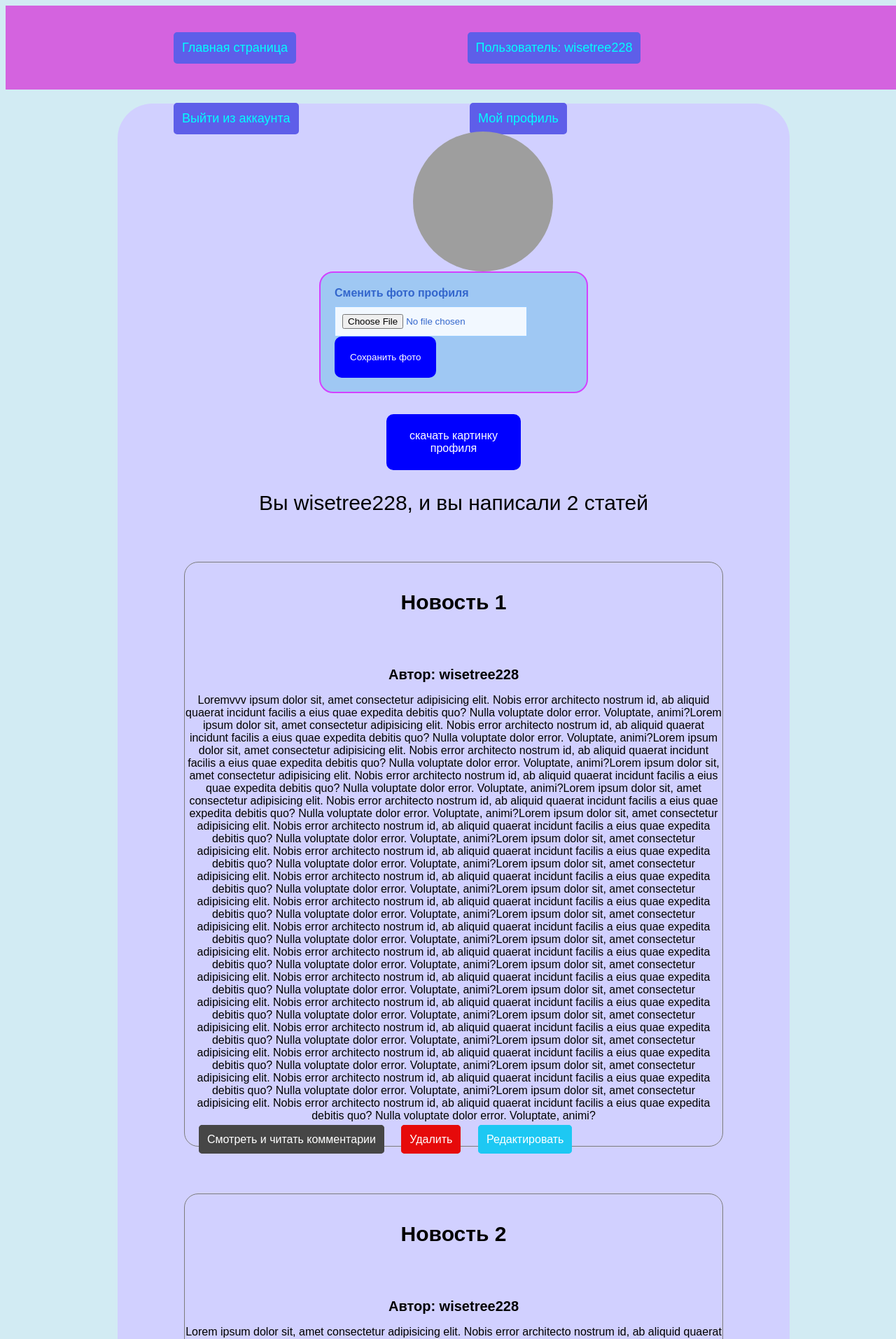
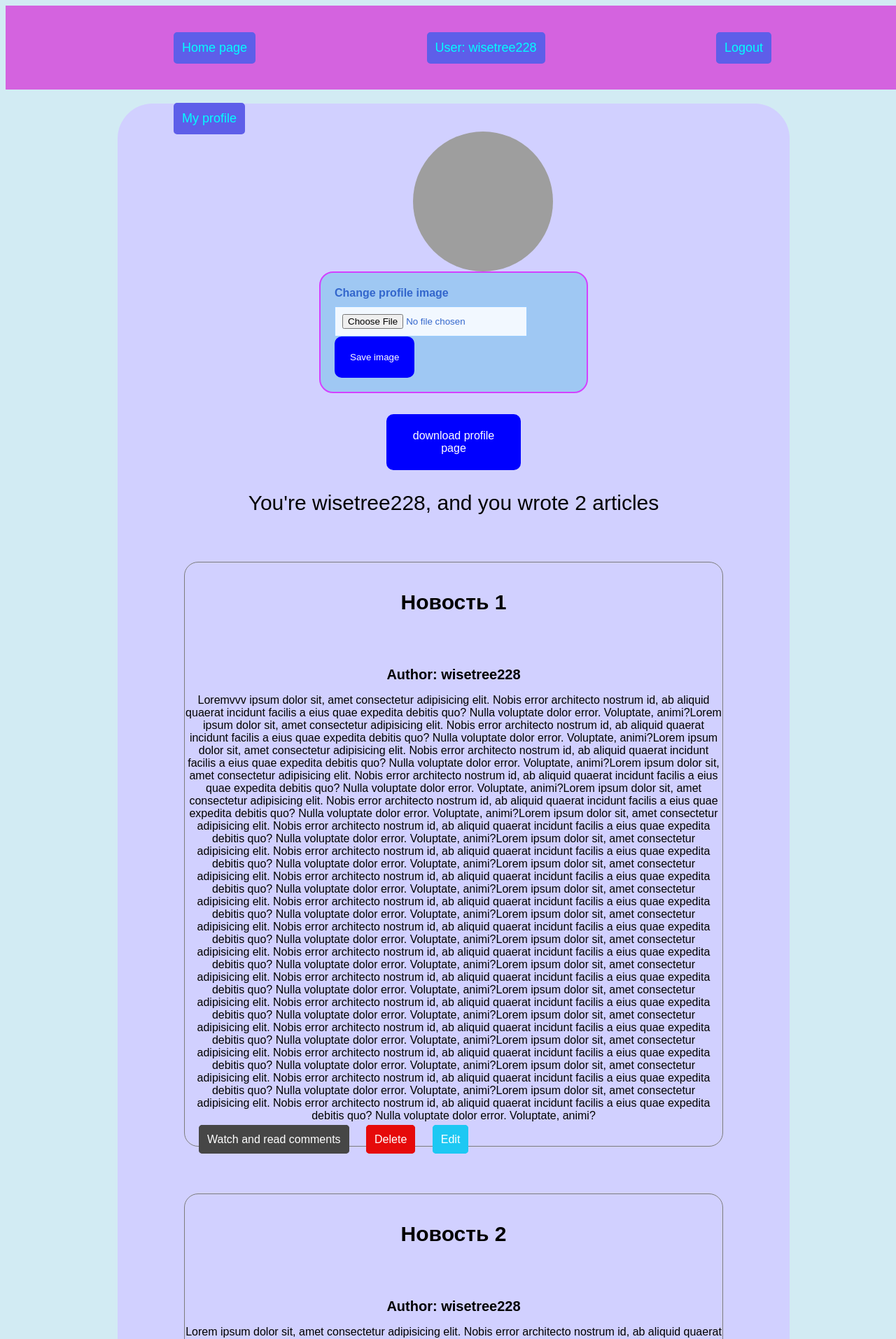
Before and after one commit to wisetree228/A-primitive-news-platform, a Flask app: page /profile in a window 1280 px wide. Shown: the top 1914 px of the page at 70% size. Run offline with Flask 3, Linux system fonts and the light colour scheme; a user stored in the database is signed in; data comes from the database, SQL or seed files in the repository; grey boxes are pictures that could not be loaded.

Commit message:
translated all to english!

```diff
--- a/main.py
+++ b/main.py
@@ -19,7 +19,7 @@ urls=[
 
 
 
-# вспомогательные функции для работы с базой данных в коде
+# functions for work with database
 def selectAllWithCondition(table, cond):
     db = connect('database.db')
     cur = db.cursor()
@@ -68,28 +68,28 @@ def check_id(table, cond):
 
 
 
- # обработчик страницы входа
+ # login page handler
 @app.route('/login',  methods=['POST', 'GET'])
 def login():
-     # вход в существующий аккаунт
+     # sign in
     if request.method=='POST':
-        if len(request.form['username'])>3 and len(request.form['password'])>5:  # проверка
+        if len(request.form['username'])>3 and len(request.form['password'])>5:  # check length
             username=request.form['username']
             passw=request.form['password']
 
-            if not check_id('user', f"username='{username}'"):  # нет такой записи
-                flash('Учётной записи с таким именем нет, проведите регистрацию')
+            if not check_id('user', f"username='{username}'"):  # does that account exist?
+                flash("That account doesn't exist!" )
             else:
                 user=selectOne('user', f"username='{username}'")
-                if user[1]==username and user[2]==passw:#успешная регистрация
+                if user[1]==username and user[2]==passw:  # ok log in your account
                     session['userLogged']=True
                     session['userName']=username
                     return redirect('/')
-                else:# неверный пароль
-                    flash('Неверный пароль, повторите попытку')
+                else:# incorrect assword
+                    flash('Incorrect password!')
 
         else:
-            flash('юзернейм должен быть длиннее 3 символов, а пароль - длиннее 5!')
+            flash('The username must be longer than 3 characters, and the password must be longer than 5!')
 
 
     return render_template('log.html')
@@ -97,18 +97,18 @@ def login():
 
 
 
- # обработчик страницы регистрации
+ # registration page handler
 
 @app.route("/register", methods=['POST', 'GET'])
 def register():
 
     if request.method=='POST':
-        if (len(request.form['username'])>3 and len(request.form['password'])>5) and not("'" in request.form['username'] or "'" in request.form['password']):  # проверка на длинну пароля, имени и запрещенного символа
+        if (len(request.form['username'])>3 and len(request.form['password'])>5) and not("'" in request.form['username'] or "'" in request.form['password']):  # checking for length and forbidden symbols
             username=request.form['username']
             passw=request.form['password']
 
-            if check_id('user', f"username='{username}'"):
-                flash('Аккаунт с таким именем уже существует! Попробуйте другое')
+            if check_id('user', f"username='{username}'"): #if that account exist
+                flash('That account already exists!')
             else:  # успешная регистрация
                 db = connect('database.db')
                 cur = db.cursor()
@@ -120,8 +120,8 @@ def register():
                 return redirect('/')
 
 
-        else:  # некорректные данные
-            flash('юзернейм должен быть длиннее 3 символов, а пароль - длиннее 5, также запрещено использовать одинарную кавычку в данных с целью защиты от sql иньекций')
+        else:  # incorrect data
+            flash("The username must be longer than 3 characters, and the password must be longer than 5, it is also prohibited to use ' to protect against sql injections")
 
     return render_template('register.html')
 
@@ -129,7 +129,7 @@ def register():
 
 
 
-@app.route("/")  # обработчик главной страницы
+@app.route("/")  # main page handler
 def index():
 
     articles=selectAll('article')
@@ -137,14 +137,14 @@ def index():
 
     return render_template('index.html', title="news", urls=urls, articles=articles, session=session)
 
-@app.route("/add", methods=['POST', 'GET'])  # обработчик страницы добавления статей
+@app.route("/add", methods=['POST', 'GET'])  # handler for adding articles page
 def add():
-    if not session['userLogged']:  # проверка входа в аккаунт
+    if not session['userLogged']:  # account login verification
         return redirect('/')
 
-    if request.method=='POST':  # добавление
+    if request.method=='POST':  # add
 
-        if len(request.form['header']) > 3 and len(request.form['text'])>10:
+        if len(request.form['header']) > 3 and len(request.form['text'])>10: #checking for correct data
 
 
             db = connect('database.db')
@@ -153,17 +153,17 @@ def add():
             db.commit()
             db.close()
 
-            flash(f"все ок, статья {request.form['header']} добавлена")
+            flash(f"Article '{request.form['header']}' is added!")
         else:
-            flash('ошибка, некорректные данные')
+            flash('Error, incorrect data')
 
 
     return render_template('add.html', session=session)
 
 
-@app.route("/view/<int:id>")  # обработчик динамического просмотра страницы
+@app.route("/view/<int:id>")  # dynamic page view handler
 def detailview(id):
-    if not check_id('article', f"id={id}"): # если нет такой статьи, перенос на страницу ошибки 404
+    if not check_id('article', f"id={id}"): # if there is no such article, transfer to the 404 error page
         return redirect('error')
 
 
@@ -175,28 +175,28 @@ def detailview(id):
 
     return render_template('detailview.html', article=article, session=session, comments=comments, leng=leng, auth=auth)
 
-@app.route("/delete/<int:id>")  # обработчик удаления
+@app.route("/delete/<int:id>")  # deleting handler
 def delete(id):
-    if not check_id('article', f"id={id}"): # если нет такой статьи, перенос на страницу ошибки 404
+    if not check_id('article', f"id={id}"): # if there is no such article, transfer to the 404 error page
         return redirect('error')
     auth = selectOne('article', f"id={id}")[3]
     if not session['userLogged']:
         return redirect('/')
-    elif session['userName']!=auth:  # нельзя удалять чужую статью
+    elif session['userName']!=auth:  # You can't delete someone else's article
         return redirect('/')
     else:
         drop('article', f"id={id}")
         drop('comment', f"new_id={id}")
         return redirect("/")
 
-@app.route("/update/<int:id>", methods=['POST', 'GET'])  # обработчик редактирования статей
+@app.route("/update/<int:id>", methods=['POST', 'GET'])  # article editing handler
 def update(id):
-    if not check_id('article', f"id={id}"):  # если нет такой статьи, перенос на страницу ошибки 404
+    if not check_id('article', f"id={id}"):  # if there is no such article, transfer to the 404 error page
         return redirect('error')
     auth=selectOne('article', f"id={id}")[3]
     if not session['userLogged']:
         return redirect('/')
-    elif session['userName']!=auth:   # нельзя редактировать чужую статью
+    elif session['userName']!=auth:   # You can't edit someone else's article
         return redirect('/')
     else:
 
@@ -210,7 +210,7 @@ def update(id):
         db.close()
         if request.method == 'POST':
 
-            if len(request.form['header']) > 3 and len(request.form['text']) > 10:
+            if len(request.form['header']) > 3 and len(request.form['text']) > 10:#checking for correct data
 
                 db = connect('database.db')
                 cur = db.cursor()
@@ -218,15 +218,15 @@ def update(id):
                 db.commit()
                 db.close()
 
-                flash(f"все ок, статья '{request.form['header']}' обновлена")
+                flash(f"Ok, article '{request.form['header']}' edited!")
             else:
-                flash('ошибка, некорректные данные')
+                flash('error, incorrect data')
 
     return render_template('update.html', article=article, session=session)
 
 
 
-@app.route('/logout')  # обработчик выхода из аккаунта
+@app.route('/logout')  # logout handler
 def logout():
     session['userLogged']=False
     session['userName']=''
@@ -235,12 +235,12 @@ def logout():
 
 
 
-@app.errorhandler(404)  # обработчик неверного URL
+@app.errorhandler(404)  # invalid URL handler
 def pagenotfound(error):
     return render_template('error.html')
 
 
-def check_user_image(username):  # вспомогательная функция для проверки наличия картинки профиля
+def check_user_image(username):  # helper function for checking the presence of a profile picture
     conn = connect('database.db')
     cursor = conn.cursor()
 
@@ -252,13 +252,12 @@ def check_user_image(username):  # вспомогательная функция
 
     if len(result)==0:
         return False
-    else:
-        return True
+    return True
 
 
 
 
-@app.route('/profile', methods=['POST', 'GET'])  # обработчик страницы профиля
+@app.route('/profile', methods=['POST', 'GET'])  # profile page handler
 def profile():
     if not session['userLogged']:
         return redirect(url_for('login'))
@@ -273,10 +272,10 @@ def profile():
 
 
         if image_file:
-            # Преобразование картинки профиля в BLOB
+            # Converting a profile picture to a BLOB
             image_data = image_file.read()
 
-            # Сохранить изображение в базе данных
+            # Save image to database
             cur.execute("UPDATE user SET image = ? WHERE username = ?", (image_data, session['userName']))
             db.commit()
 
@@ -291,13 +290,13 @@ def profile():
         image_data = cur.fetchone()[0]
         db.close()
 
-        # Декодирование и преобразование данных изображения в base64
+        # Decoding and converting image data to base64
         img_data_base64 = base64.b64encode(image_data).decode('utf-8')
         return render_template('profile.html', session=session, articles=articles, leng=leng, img=img_data_base64)
     else:
         return render_template('profile.html', session=session, articles=articles, leng=leng, img=None)
 
-@app.route('/addcomment/<int:id>', methods=['POST', 'GET']) # добавление комментария к статье
+@app.route('/addcomment/<int:id>', methods=['POST', 'GET']) # adding a comment to an article
 def add_comment(id):
     if not session['userLogged']:
         return redirect(url_for('login'))
@@ -306,14 +305,14 @@ def add_comment(id):
     if request.method=='POST':
         text=request.form['text']
         if len(text)<5 or len(text)>5000 or "'" in text:
-            flash('комментарий должен быть больше 5 и не больше 5000 символов! запрещено использовать одинарную кавычку в целях защиты от sql иньекций!')
+            flash("The comment must be more than 5 and no more than 5000 characters! It is forbidden to use ' in order to protect against sql injections!")
         else:
             db = connect('database.db')
             cur = db.cursor()
             cur.execute(f"INSERT INTO comment (new_id, author, text) VALUES (?, ?, ?);", (id, session['userName'], text))
             db.commit()
             db.close()
-            flash("комментарий добавлен!")
+            flash("comment is added!!")
 
 
 
@@ -323,14 +322,14 @@ def add_comment(id):
     return render_template('addcomment.html', session=session, id=id)
 
 
-@app.route('/deletecom/<int:id>') # удаление комментария
+@app.route('/deletecom/<int:id>') # deleting a comment
 def delcom(id):
-    if not check_id('comment', f"id={id}"):  # если нет такого комментария, перенос на страницу ошибки 404
+    if not check_id('comment', f"id={id}"):  # if there is no such comment, transfer to the 404 error page
         return redirect('error')
     auth = selectOne('comment', f"id={id}")[2]
     if not session['userLogged']:
         return redirect('/')
-    elif session['userName'] != auth:  # нельзя удалять чужой комментарий
+    elif session['userName'] != auth:  # You can't delete someone else's comment
         art_id=selectOne('comment', f"id={id}")[1]
         return redirect(url_for('detailview', id=art_id))
     else:
@@ -340,37 +339,37 @@ def delcom(id):
 
 
 
-@app.route('/updatecom/<int:id>', methods=['GET', 'POST']) # редактирования комментария
+@app.route('/updatecom/<int:id>', methods=['GET', 'POST']) # editing a comment
 def updcom(id):
     text = selectOne('comment', f"id={id}")[3]
-    if not check_id('comment', f"id={id}"):  # если нет такого комментария, перенос на страницу ошибки 404
+    if not check_id('comment', f"id={id}"):  # if there is no such comment, transfer to the 404 error page
         return redirect('error')
     auth = selectOne('comment', f"id={id}")[2]
     if not session['userLogged']:
         return redirect('/')
-    elif session['userName'] != auth:  # нельзя редактировать чужой комментарий
+    elif session['userName'] != auth:  # You can't edit someone else's comment
         art_id = selectOne('comment', f"id={id}")[1]
         return redirect(url_for('detailview', id=art_id))
 
     else:
         if request.method=='POST':
 
-            if len(text) < 5 or len(text) > 5000 or "'" in text:
-                flash('комментарий должен быть больше 5 и не больше 5000 символов! запрещено использовать одинарную кавычку в целях защиты от sql иньекций!')
+            if len(text) < 5 or len(text) > 5000 or "'" in text:#checking for correct data!
+                flash("The comment must be more than 5 and no more than 5000 characters! It is forbidden to use ' in order to protect against sql injections!")
             else:
                 db = connect('database.db')
                 cur = db.cursor()
                 cur.execute(f"UPDATE comment SET text='{request.form['text']}' WHERE id={id};")
                 db.commit()
                 db.close()
-                flash("комментарий обновлён!")
+                flash("the comment is edited!")
 
 
     art_id=selectOne('comment', f"id={id}")[1]
     return render_template('upcom.html', text=text, session=session, id=art_id)
 
 
-@app.route('/uploadimg/<username>') # скачивание фото профиля
+@app.route('/uploadimg/<username>') # download profile photo
 def uploadimg(username):
 
     image_data = selectOne('user', f"username='{username}'")[3]
@@ -380,16 +379,16 @@ def uploadimg(username):
         response.headers['Content-Disposition'] = 'attachment; filename=image.jpg'
         return response
     else:
-        flash('у данного пользователя нет картинки профиля')
+        flash('This user does not have a profile picture')
         return redirect(url_for('otherprof', username=username))
 
 
 
-@app.route('/otherprof/<username>')
+@app.route('/otherprof/<username>') # someone else's profile page
 def otherprof(username):
     if session['userName']==username:
         return redirect(url_for('profile'))
-    if not check_id('user', f"username='{username}'"):
+    if not check_id('user', f"username='{username}'"): #if that user doesn't exist
         return redirect('error')
     articles = selectAllWithCondition('article', f"author='{username}'")
     leng = len(articles)
@@ -402,7 +401,7 @@ def otherprof(username):
         image_data = cur.fetchone()[0]
         db.close()
 
-        # Декодирование и преобразование данных изображения в base64
+
         img_data_base64 = base64.b64encode(image_data).decode('utf-8')
         return render_template('oprofile.html', session=session, articles=articles, leng=leng, img=img_data_base64, username=username)
     else:
--- a/templates/log.html
+++ b/templates/log.html
@@ -91,7 +91,7 @@
 </head>
 <body>
   <div class="container">
-    <h1>Вход в аккаунт</h1>
+    <h1>Log in</h1>
     <form action="" method="POST">
 
       <div class="form-group">
@@ -104,8 +104,8 @@
         <input type="text" id="password" name="password" class="form-control">
       </div>
 
-      <button type="submit" class="submit-btn">Войти</button>
-      <a href="{{url_for('register')}}" class="reg">Регистрация</a>
+      <button type="submit" class="submit-btn">Log in</button>
+      <a href="{{url_for('register')}}" class="reg">Register</a>
 
     </form>
     {% for i in get_flashed_messages() %}
--- a/templates/profile.html
+++ b/templates/profile.html
@@ -1,19 +1,19 @@
 {% extends 'layout.html' %}
 
 {% block title %}
-Ваш профиль
+Your profile
 {% endblock %}
 
 {% block content %}
 
 <div class="menu">
     {% if not session.userLogged %}
-    <a class="log" href="{{url_for('login')}}">Войти или зарегистрироваться</a>
+    <a class="log" href="{{url_for('login')}}">Login or register</a>
     {% else %}
-    <a href="{{url_for('index')}}" class="username logout">Главная страница</a>
-    <p class="username">Пользователь: {{session.userName}}</p>
-    <a href="{{url_for('logout')}}" class="username logout">Выйти из аккаунта</a>
-    <a href="{{url_for('profile')}}" class="username logout">Мой профиль</a>
+    <a href="{{url_for('index')}}" class="username logout">Home page</a>
+    <p class="username">User: {{session.userName}}</p>
+    <a href="{{url_for('logout')}}" class="username logout">Logout</a>
+    <a href="{{url_for('profile')}}" class="username logout">My profile</a>
     {% endif %}
 
 
@@ -29,33 +29,33 @@
     {% endif %}
 
     <form action="" method="post" class="form-photo" enctype="multipart/form-data">
-        <label>Сменить фото профиля</label><input type="file" name="image">
-        <button type="submit" class="add addnew">Сохранить фото</button>
+        <label>Change profile image</label><input type="file" name="image">
+        <button type="submit" class="add addnew">Save image</button>
 
 
     </form>
-    <a href="{{ url_for('uploadimg', username=session.userName) }}" class="add prof">скачать картинку профиля</a>
+    <a href="{{ url_for('uploadimg', username=session.userName) }}" class="add prof">download profile page</a>
     {% for i in get_flashed_messages() %}
     <div class="error">{{i}}</div>
     {% endfor %}
-    <p class="name">Вы {{session.userName}}, и вы написали {{leng}} статей</p>
+    <p class="name">You're {{session.userName}}, and you wrote {{leng}} articles</p>
 
 {% for i in articles %}
 <div class="new">
     <h4 class="name">{{i[1]}}</h4><br>
-    <h2 class="name auth">Автор: {{i[3]}}</h2>
+    <h2 class="name auth">Author: {{i[3]}}</h2>
     <p class="text">{{i[2]}}</p>
 
-    <a class="view-btn" href="{{ url_for('detailview', id=i[0]) }}">Смотреть и читать комментарии</a>
+    <a class="view-btn" href="{{ url_for('detailview', id=i[0]) }}">Watch and read comments</a>
     {% if session.userName==i[3] %}
-    <a class="view-btn del" href="{{ url_for('delete', id=i[0]) }}">Удалить</a>
-    <a class="view-btn upd" href="{{ url_for('update', id=i[0]) }}">Редактировать</a>
+    <a class="view-btn del" href="{{ url_for('delete', id=i[0]) }}">Delete</a>
+    <a class="view-btn upd" href="{{ url_for('update', id=i[0]) }}">Edit</a>
     {% endif %}
 </div>
 {% endfor %}
 
     {% if session.userLogged %}
-    <a class="add" href="{{url_for('add')}}">Добавить</a>
+    <a class="add" href="{{url_for('add')}}">Add</a>
     {% endif %}
 
 
--- a/templates/register.html
+++ b/templates/register.html
@@ -89,7 +89,7 @@
 </head>
 <body>
   <div class="container">
-    <h1>Регистрация</h1>
+    <h1>Registration</h1>
     <form action="" method="POST">
 
       <div class="form-group">
@@ -104,8 +104,8 @@
 
 
 
-      <button type="submit" class="submit-btn">Создать аккаунт</button>
-      <a href="{{url_for('login')}}" class="reg">Уже есть аккаунт? Войти</a>
+      <button type="submit" class="submit-btn">Create an account</button>
+      <a href="{{url_for('login')}}" class="reg">Already have an account? Log in</a>
 
     </form>
     {% for i in get_flashed_messages() %}
```
Also changed, not shown: templates/add.html (+8 -8 lines), templates/addcomment.html (+8 -8 lines), templates/detailview.html (+12 -12 lines), templates/index.html (+10 -10 lines), templates/oprofile.html (+10 -10 lines), templates/upcom.html (+8 -8 lines), templates/update.html (+8 -8 lines).
